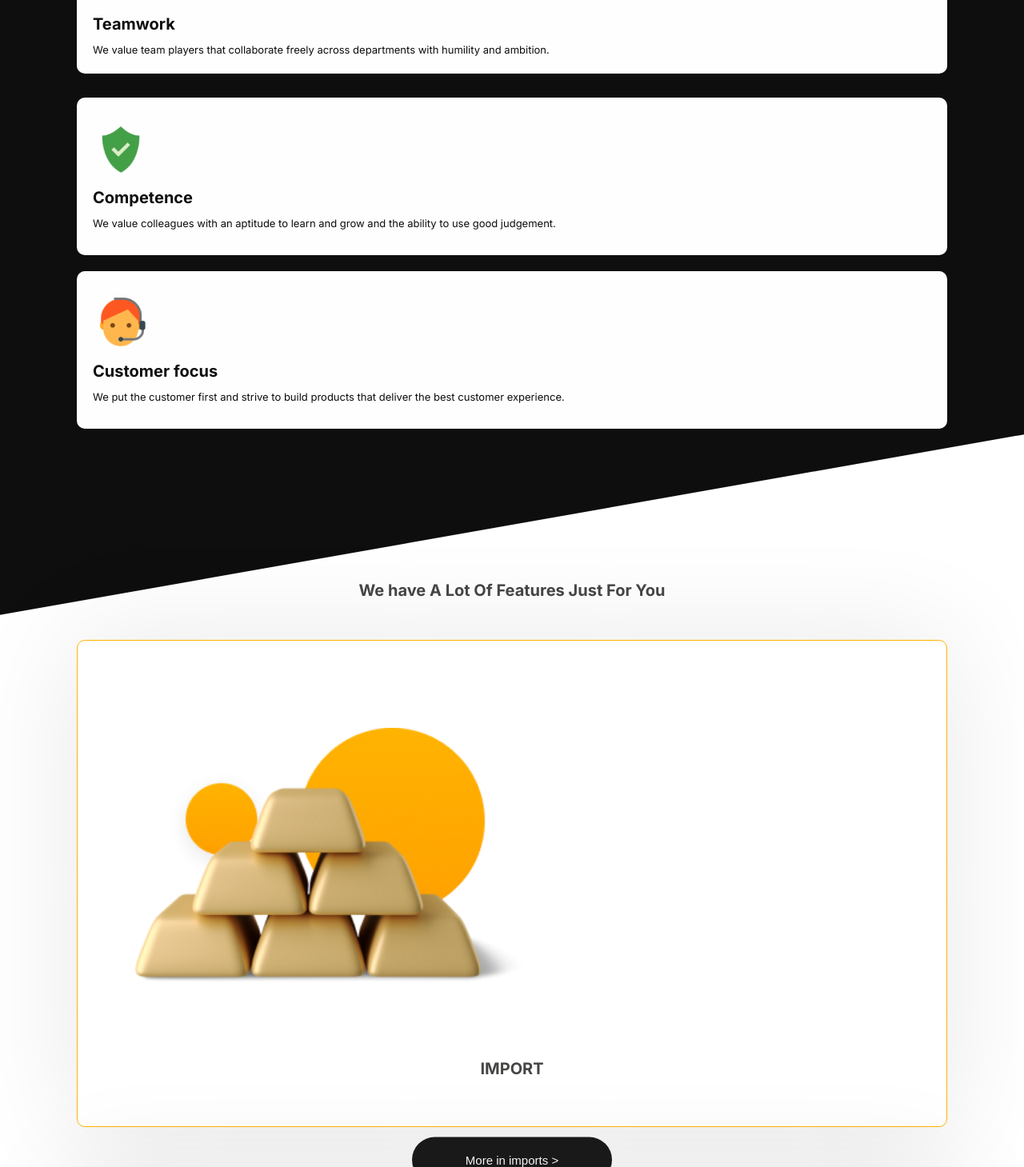
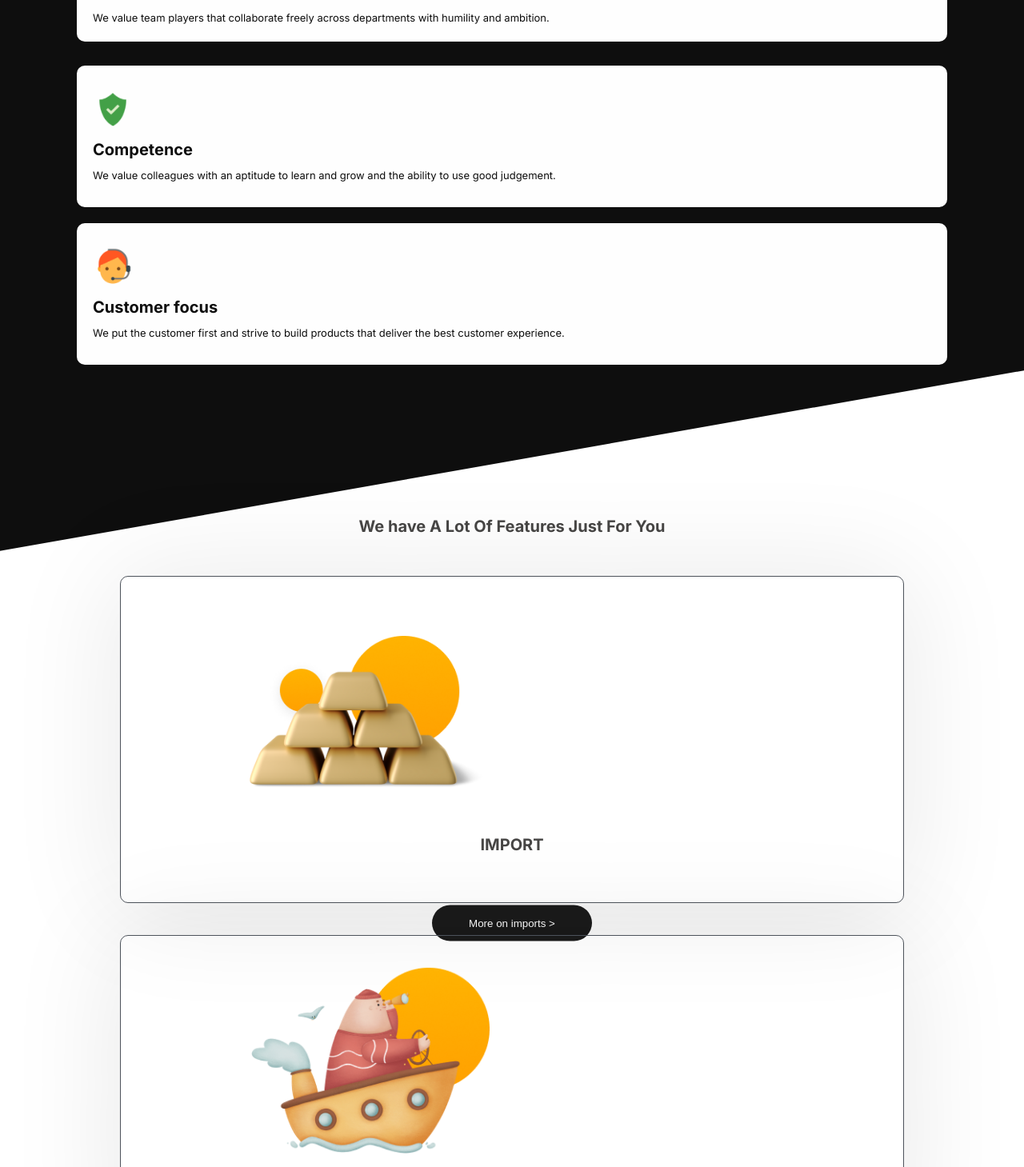
Before and after one commit to Bigthinz/kinrabb-gold, a Next.js app: page / in a window 1280 px wide. Shown: the part 3471-4930 px from the top of the page at 80% size. Built offline with nearby package versions, Linux system fonts and the light colour scheme.

Commit message:
feature changes

```diff
--- a/src/PageComponents/home/Layer.js
+++ b/src/PageComponents/home/Layer.js
@@ -136,14 +136,14 @@ const Layer = () => {
                 <div className='section-column section-2-column-1'>
                   <div className='box item-1'>
                       <div className='box-img'>
-                        <Image src='/icons/security_lock.png' alt='' width='70' height='70' layout='intrinsic' objectFit="cover"/>
+                        <Image src='/icons/security_lock.png' alt='' width='50' height='50' layout='intrinsic' objectFit="cover"/>
                       </div>
                       <h3>values</h3>
                       <p>We serve our customers with fairness and transparency. We settle all contracts by the book and speak plainly and truthfully.</p>
                   </div>
                   <div className='box item-1'>
                       <div className='box-img'>
-                        <Image src='/icons/handshake.png' alt='' width='70' height='70' layout='intrinsic' objectFit="cover"/>
+                        <Image src='/icons/handshake.png' alt='' width='50' height='50' layout='intrinsic' objectFit="cover"/>
                       </div>
                       <h3>Teamwork</h3>
                       <p>We value team players that collaborate freely across departments with humility and ambition.</p>
@@ -153,14 +153,14 @@ const Layer = () => {
               <div className=' section-column section-2-column-2'>
                   <div className='box item-1'>
                       <div className='box-img'>
-                        <Image src='/icons/protect.png' alt='' width='70' height='70' layout='intrinsic' objectFit="cover"/>
+                        <Image src='/icons/protect.png' alt='' width='50' height='50' layout='intrinsic' objectFit="cover"/>
                       </div>
                       <h3>Competence</h3>
                       <p>We value colleagues with an aptitude to learn and grow and the ability to use good judgement.</p>
                   </div>
                   <div className='box item-1'>
                       <div className='box-img'>
-                        <Image src='/icons/online_support.png' alt='' width='70' height='70' layout='intrinsic' objectFit="cover"/>
+                        <Image src='/icons/online_support.png' alt='' width='50' height='50' layout='intrinsic' objectFit="cover"/>
                       </div>
                       <h3>Customer focus</h3>
                       <p>We put the customer first and strive to build products that deliver the best customer experience.</p>
@@ -189,12 +189,12 @@ const Layer = () => {
 
                       <div className='feature-item' key={index}>
                   <div className='feature-item-img'>
-                  <Image src={feature.image} alt='' width='500' height='500' layout='intrinsic' objectFit="contain"/>
+                  <Image src={feature.image} alt='' width='300' height='300' layout='intrinsic' objectFit="contain"/>
                   </div>
                   <h4>{feature.title}</h4>
 
                   <Link href='#' passHref>
-                    <button>More in {feature.text} <span>&gt;</span></button>
+                    <button>More on {feature.text} <span>&gt;</span></button>
                   </Link>
 
               </div>
--- a/src/PageComponents/home/Layer.styled.js
+++ b/src/PageComponents/home/Layer.styled.js
@@ -262,18 +262,32 @@ export const Features = styled.div`
             margin-top:5rem;
             margin-bottom:6rem;
 
+
+            .active{
+
+            }
+
             .feature-item{
                 position:relative;
                 /* display:flex; */
-                margin-bottom: 6rem;
+                margin:auto;
+                margin-bottom: 4rem;
+
+                width:90%;
                 padding:2rem;
-                border: 1px solid #FFB300;
+                border: 1px solid #4D535B;
                 border-radius:1rem;
                 box-shadow: 0px 4px 140px 5px rgba(0, 0, 0, 0.09);
+                transition:all 0.2s ease-in-out;
 
+
+                &:hover{
+                    border: 1px solid #FFB300;
+                    background: #f9f9f9;
+                }
                 &-img{
                     margin-right:2rem;
-                    width:90%;
+                    width:70%;
                     margin:auto;
                 }
 
@@ -287,9 +301,9 @@ export const Features = styled.div`
 
                 button{
                     margin-bottom:1rem;
-                    font-size:1.5rem;
-                    width:25rem;
-                    padding:2rem 2rem;
+                    /* font-size:1.5rem; */
+                    width:20rem;
+                    padding:1.5rem 2rem;
                     border-radius:30px;
                     background: #1A1A1A;
                     color:#fefefe;
@@ -297,7 +311,7 @@ export const Features = styled.div`
                     outline:none;
 
                     position:absolute;
-                    bottom:-18%;
+                    bottom:-20%;
                     left:50%;
                     right:50%;
                     transform:translate(-50%,-50%);
```
